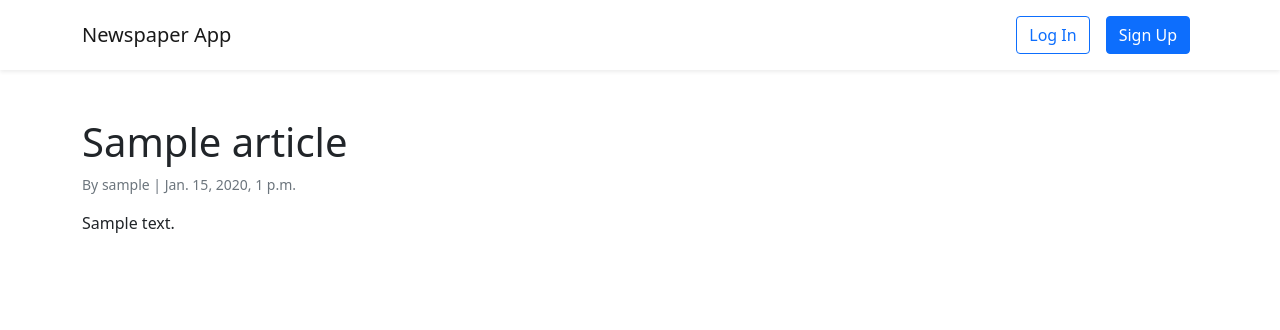
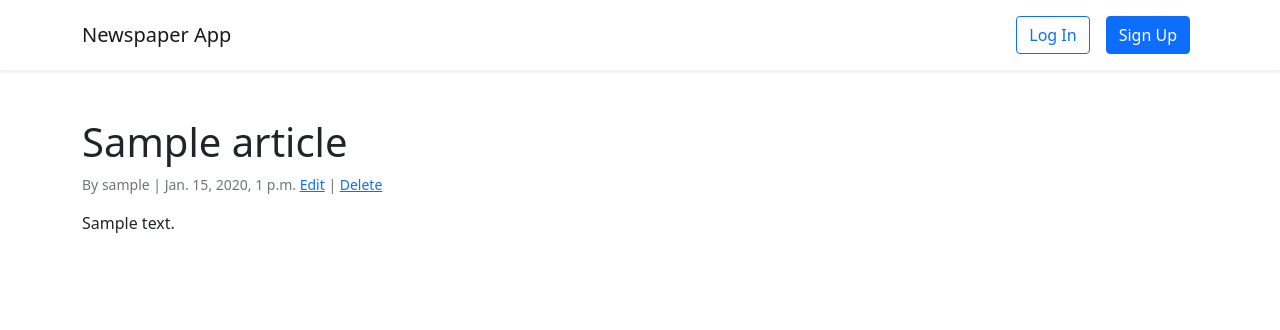
Before and after one commit to paulnyabaro/general_python, a Django app: page /articles/1/ in a window 1280 px wide. Shown: the top 330 px of the page. Run offline with Django 4.2, Linux system fonts and the light colour scheme; tables that the repository leaves empty hold one stand-in row (values such as "Sample post").

Commit message:
Added article edit and delete links

```diff
--- a/templates/article_detail.html
+++ b/templates/article_detail.html
@@ -6,8 +6,10 @@
 <div class="py-4 py-lg-5">
     <div class="container">
         <h1>{{ article.title }}</h1>
-        <p class="text-muted small">By {{ article.author }} | {{ article.date }}</p>
+        <p class="text-muted small">By {{ article.author }} | {{ article.date }} <a href="{% url 'article_edit' article.id %}">Edit</a> | <a href="{% url 'article_delete' article.id %}">Delete</a></p>
         {{ article.body }}
+        <br>
+
     </div>
 </div>
 {% endblock %}
```
